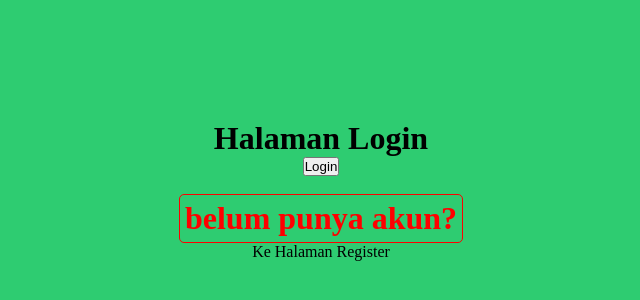
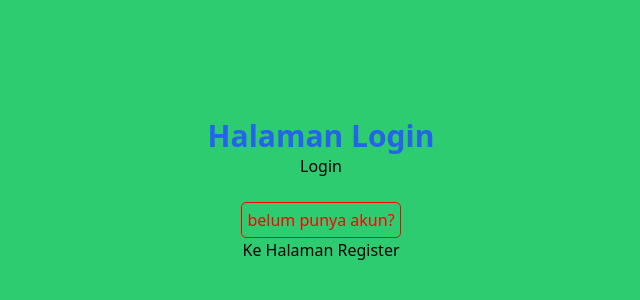
Before and after one commit to ItsQii/PemrogramanFramework, a Next.js app in the folder Praktikum_05/my-app/: page /auth/login in a window 1280 px wide. Shown: the part 210-510 px from the top of the page, without its empty margins (319-959 px from the left). Built offline with nearby package versions, Linux system fonts and the light colour scheme.

Commit message:
lamgkah 9 konfigurasi tailwind

```diff
--- a/Praktikum_05/my-app/src/styles/globals.css
+++ b/Praktikum_05/my-app/src/styles/globals.css
@@ -1,4 +1,6 @@
-
+@tailwind base;
+@tailwind components;
+@tailwind utilities;
 
 * {
   box-sizing: border-box;
--- a/Praktikum_05/my-app/src/views/auth/login/index.tsx
+++ b/Praktikum_05/my-app/src/views/auth/login/index.tsx
@@ -12,7 +12,7 @@
 
   return (
     <div className={styles.login}>
-      <h1>Halaman Login</h1>
+      <h1 className="text-3xl font-bold text-blue-600">Halaman Login</h1>
       <button onClick={() => handleLogin()}>Login</button> <br />
       <h1 style={{color:"red",border:"1px solid red",borderRadius:"5px",padding:"5px"}}>belum punya akun?</h1>
       <Link href="/auth/register">Ke Halaman Register</Link>
--- a/Praktikum_05/my-app/tailwind.config.js
+++ b/Praktikum_05/my-app/tailwind.config.js
@@ -1,6 +1,11 @@
 /** @type {import('tailwindcss').Config} */
 module.exports = {
-  content: [],
+  content: [
+    "./app/**/*.{js,ts,jsx,tsx,mdx}",
+    "./pages/**/*.{js,ts,jsx,tsx,mdx}",
+    "./components/**/*.{js,ts,jsx,tsx,mdx}",
+    "./src/**/*.{js,ts,jsx,tsx,mdx}",
+  ],
   theme: {
     extend: {},
   },
```
